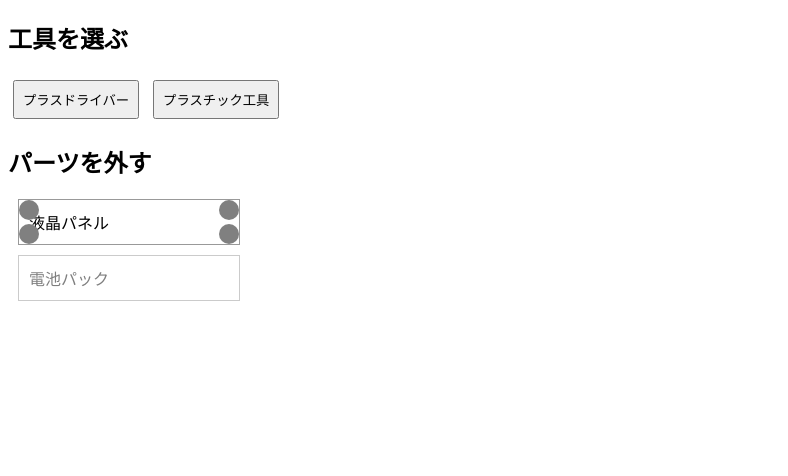
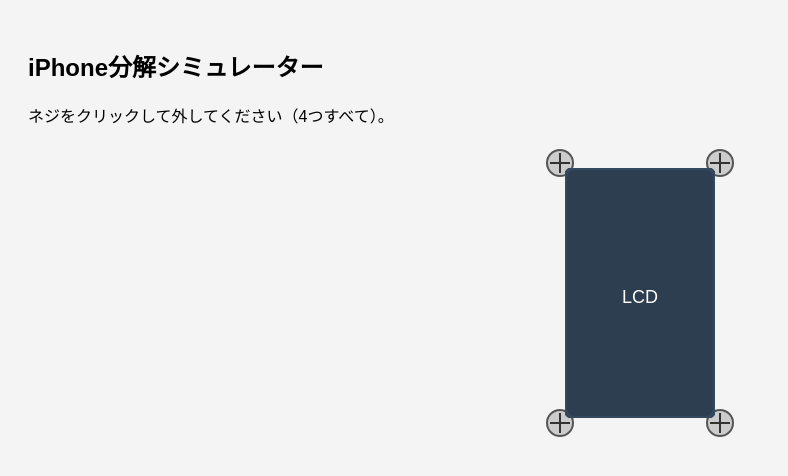
Before and after one commit to tamagodaikon/tamagodaikon.github.io, a plain HTML site: page index.html in a window 1280 px wide. Shown: the whole page, without its empty margins (0-788 px from the left). Drawn offline with Linux system fonts and the light colour scheme.

Commit message:
Update index.html

```diff
--- a/index.html
+++ b/index.html
@@ -2,84 +2,91 @@
 <html lang="ja">
 <head>
   <meta charset="UTF-8">
-  <title>携帯分解プロトタイプ（ネジ付き）</title>
+  <title>iPhone分解シミュレーター</title>
   <style>
-    .tool-btn { margin: 5px; padding: 8px; cursor: pointer; }
-    .part { margin: 10px; padding: 10px; border: 1px solid #999; width: 200px; position: relative; }
-    .disabled { opacity: 0.5; pointer-events: none; }
-    .screw { width: 20px; height: 20px; background: gray; border-radius: 50%; position: absolute; cursor: pointer; }
-    #screw1 { top: 0; left: 0; }
-    #screw2 { top: 0; right: 0; }
-    #screw3 { bottom: 0; left: 0; }
-    #screw4 { bottom: 0; right: 0; }
-    #log { margin-top: 20px; color: red; font-weight: bold; }
+    body { font-family: sans-serif; background: #f4f4f4; padding: 20px; }
+    #container { position: relative; width: 200px; height: 300px; margin: auto; }
+    .screw {
+      width: 30px; height: 30px; position: absolute; cursor: pointer;
+    }
+    #screw1 { top: 5px; left: 5px; }
+    #screw2 { top: 5px; right: 5px; }
+    #screw3 { bottom: 5px; left: 5px; }
+    #screw4 { bottom: 5px; right: 5px; }
+    #lcdPanel, #mainBoard {
+      position: absolute;
+      top: 25px; left: 25px;
+      width: 150px; height: 250px;
+      cursor: pointer;
+    }
+    #mainBoard { display: none; }
   </style>
 </head>
 <body>
-  <h2>工具を選ぶ</h2>
-  <button class="tool-btn" onclick="selectTool('plus')">プラスドライバー</button>
-  <button class="tool-btn" onclick="selectTool('plastic')">プラスチック工具</button>
 
-  <h2>パーツを外す</h2>
-  <div class="part" id="lcd">
-    液晶パネル
-    <div class="screw" id="screw1" onclick="removeScrew(1)"></div>
-    <div class="screw" id="screw2" onclick="removeScrew(2)"></div>
-    <div class="screw" id="screw3" onclick="removeScrew(3)"></div>
-    <div class="screw" id="screw4" onclick="removeScrew(4)"></div>
+<h2>iPhone分解シミュレーター</h2>
+<p>ネジをクリックして外してください（4つすべて）。</p>
+<div id="container">
+  <!-- ネジ4本 -->
+  <div id="screw1" class="screw" onclick="removeScrew(1)">
+    <svg width="30" height="30"><circle cx="15" cy="15" r="13" fill="#ccc" stroke="#555" stroke-width="2"/>
+    <line x1="5" y1="15" x2="25" y2="15" stroke="#333" stroke-width="2"/>
+    <line x1="15" y1="5" x2="15" y2="25" stroke="#333" stroke-width="2"/></svg>
   </div>
-  <div class="part disabled" id="battery" onclick="removePart('battery')">電池パック</div>
+  <div id="screw2" class="screw" onclick="removeScrew(2)">
+    <svg width="30" height="30"><circle cx="15" cy="15" r="13" fill="#ccc" stroke="#555" stroke-width="2"/>
+    <line x1="5" y1="15" x2="25" y2="15" stroke="#333" stroke-width="2"/>
+    <line x1="15" y1="5" x2="15" y2="25" stroke="#333" stroke-width="2"/></svg>
+  </div>
+  <div id="screw3" class="screw" onclick="removeScrew(3)">
+    <svg width="30" height="30"><circle cx="15" cy="15" r="13" fill="#ccc" stroke="#555" stroke-width="2"/>
+    <line x1="5" y1="15" x2="25" y2="15" stroke="#333" stroke-width="2"/>
+    <line x1="15" y1="5" x2="15" y2="25" stroke="#333" stroke-width="2"/></svg>
+  </div>
+  <div id="screw4" class="screw" onclick="removeScrew(4)">
+    <svg width="30" height="30"><circle cx="15" cy="15" r="13" fill="#ccc" stroke="#555" stroke-width="2"/>
+    <line x1="5" y1="15" x2="25" y2="15" stroke="#333" stroke-width="2"/>
+    <line x1="15" y1="5" x2="15" y2="25" stroke="#333" stroke-width="2"/></svg>
+  </div>
 
-  <div id="log"></div>
+  <!-- 液晶パネル -->
+  <svg id="lcdPanel" onclick="removeLcd()" xmlns="http://www.w3.org/2000/svg">
+    <rect x="0" y="0" width="150" height="250" rx="10" ry="10" fill="#2c3e50" stroke="#34495e" stroke-width="4"/>
+    <text x="75" y="135" font-size="18" fill="white" text-anchor="middle">LCD</text>
+  </svg>
+
+  <!-- 基板 -->
+  <svg id="mainBoard" xmlns="http://www.w3.org/2000/svg">
+    <rect x="0" y="0" width="120" height="180" rx="5" ry="5" fill="#27ae60" stroke="#1e8449" stroke-width="4"/>
+    <circle cx="60" cy="90" r="10" fill="#ecf0f1"/>
+    <text x="60" y="150" font-size="14" fill="white" text-anchor="middle">基板</text>
+  </svg>
+</div>
 
 <script>
-    let selectedTool = null;
-    let screwState = [false, false, false, false]; // 4本のネジ
-    let lcdRemoved = false;
+  let screwsRemoved = [false, false, false, false];
 
-    function selectTool(tool) {
-      selectedTool = tool;
-      logMsg(`工具「${tool === 'plus' ? 'プラスドライバー' : 'プラスチック工具'}」を選びました`);
+  function removeScrew(index) {
+    document.getElementById(`screw${index}`).style.display = "none";
+    screwsRemoved[index - 1] = true;
+    checkAllScrews();
   }
 
-    function removeScrew(index) {
-      if (selectedTool !== 'plus') {
-        return logMsg("このネジはプラスドライバーでないと外せません！");
-      }
-      const screwEl = document.getElementById(`screw${index}`);
-      if (!screwState[index - 1]) {
-        screwState[index - 1] = true;
-        screwEl.style.display = 'none';
-        logMsg(`ネジ${index}を外しました`);
-
-        if (screwState.every(s => s)) {
-          document.getElementById('lcd').onclick = () => removePart('lcd');
-          logMsg("全てのネジを外しました！液晶パネルが外せます！");
-        }
+  function checkAllScrews() {
+    if (screwsRemoved.every(Boolean)) {
+      document.getElementById("lcdPanel").style.stroke = "#f1c40f";
     }
   }
 
-    function removePart(part) {
-      if (part === 'lcd') {
-        lcdRemoved = true;
-        document.getElementById('lcd').classList.add('disabled');
-        document.getElementById('battery').classList.remove('disabled');
-        return logMsg("液晶パネルを外しました！");
+  function removeLcd() {
+    if (!screwsRemoved.every(Boolean)) {
+      alert("ネジを全部外してください！");
+      return;
     }
-
-      if (part === 'battery') {
-        if (!lcdRemoved) return logMsg("液晶パネルを先に外してください！");
-        if (selectedTool !== 'plastic') {
-          return logMsg("電池パックにはプラスチック工具が必要です！");
-        }
-        document.getElementById('battery').classList.add('disabled');
-        return logMsg("電池パックを外しました！");
-      }
-    }
-
-    function logMsg(msg) {
-      document.getElementById('log').innerText = msg;
+    document.getElementById("lcdPanel").style.display = "none";
+    document.getElementById("mainBoard").style.display = "block";
   }
 </script>
+
 </body>
 </html>
```
Lines whose indentation alone changed are shown as unchanged.
